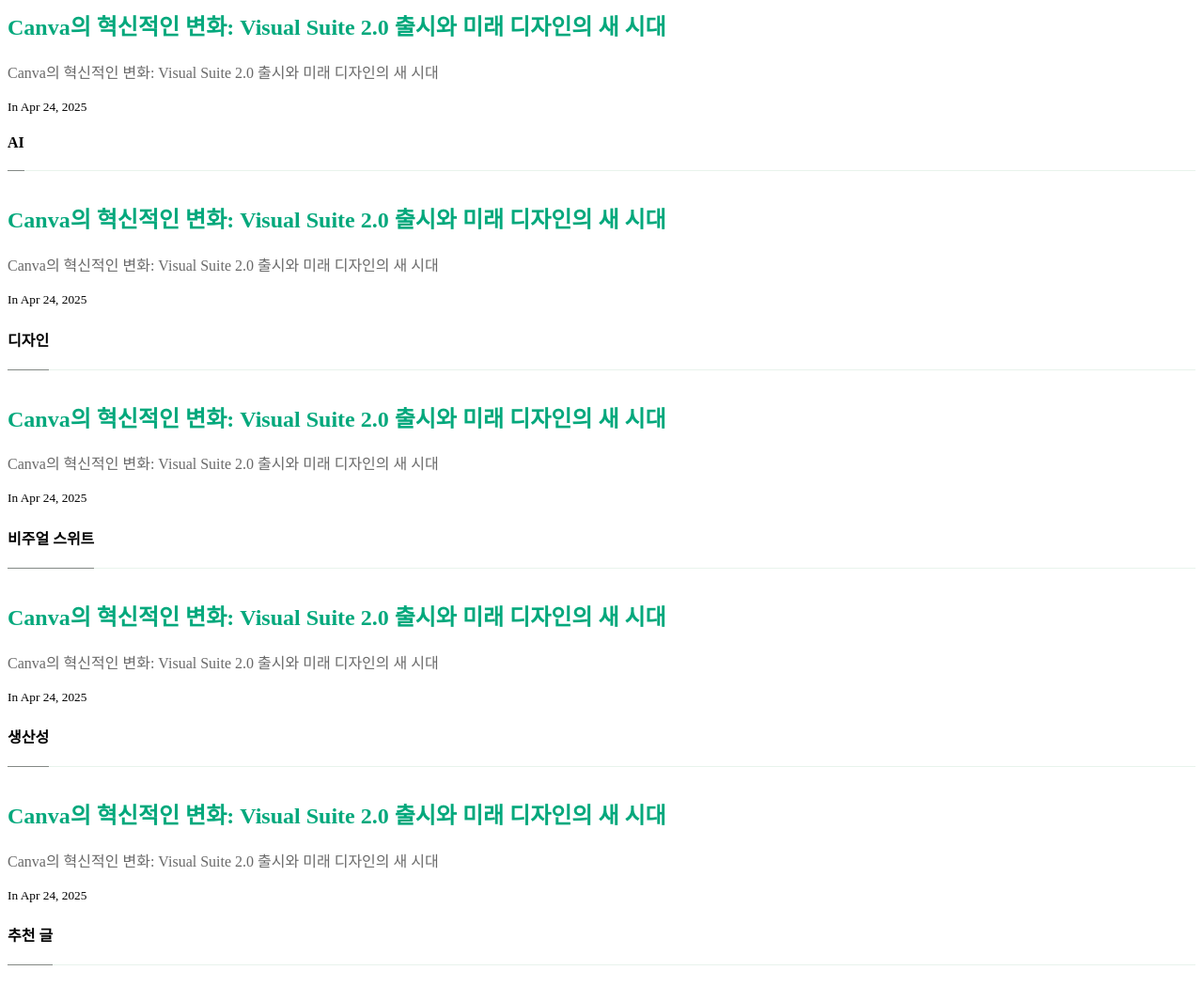
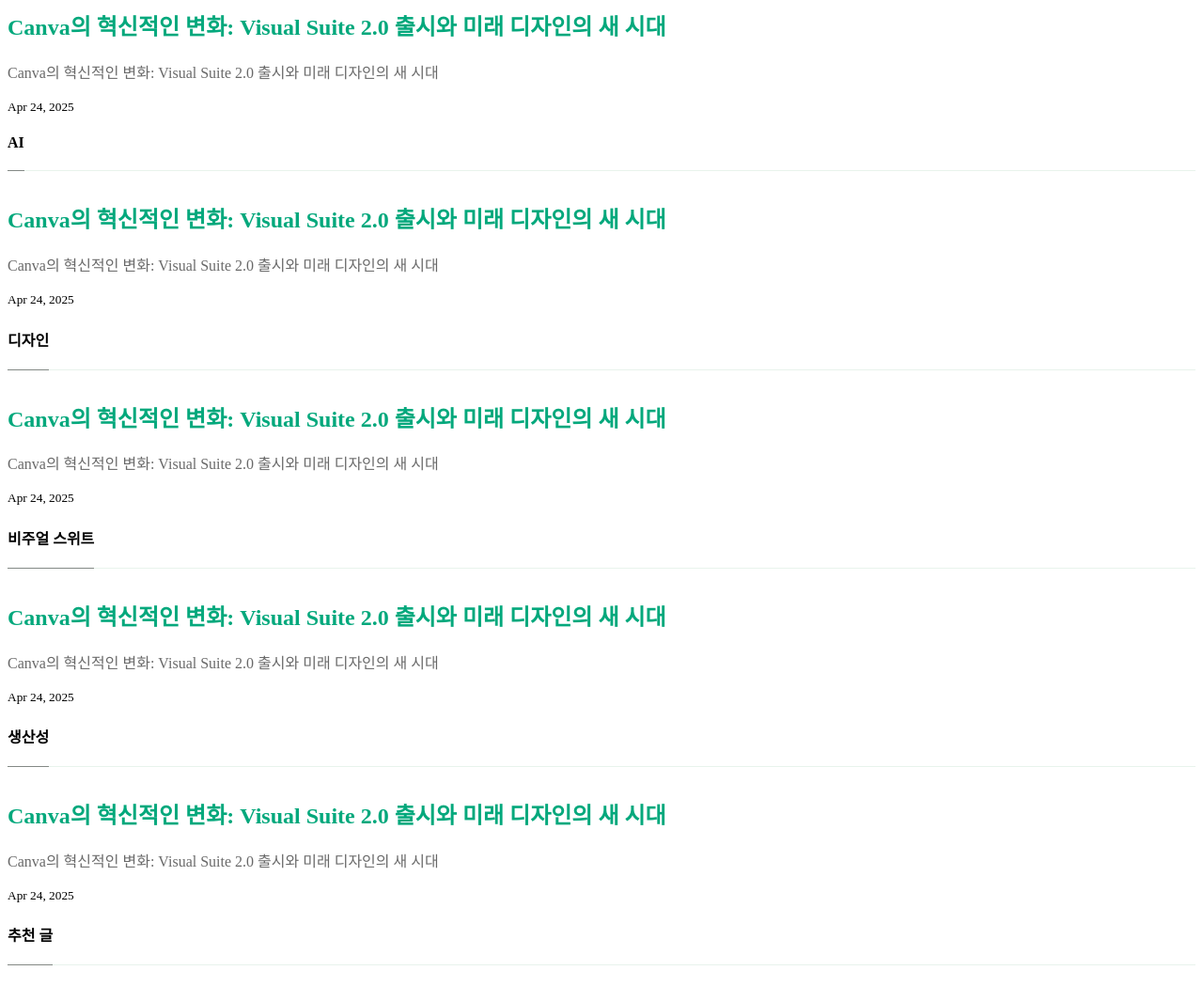
Before and after one commit to youni202/tech-blog, a Jekyll site: the page built from _pages/tags.md, in a window 1280 px wide. Shown: the part 547-1596 px from the top of the page at 94% size. Built offline with Jekyll 4.4.1, drawn with Linux system fonts in a browser that asks for light colours; nearby versions of some CDN libraries; comment, search, counter and statistics services are not loaded.

Commit message:
Update main-loop-card with Mundana theme style

```diff
--- a/_includes/main-loop-card.html
+++ b/_includes/main-loop-card.html
@@ -7,7 +7,7 @@
 	   {{ post.excerpt  | strip_html | strip_newlines | truncate: 186}}
 	</p>
 	<small class="d-block text-muted">
-		In <span class="catlist">
+		<span class="catlist">
 		{% for category in post.categories %}
 		<a class="text-capitalize text-muted smoothscroll" href="{{site.baseurl}}/categories.html#{{ category | downcase }}">{{ category }}</a><span class="sep">, </span>
 		{% endfor %}
```
